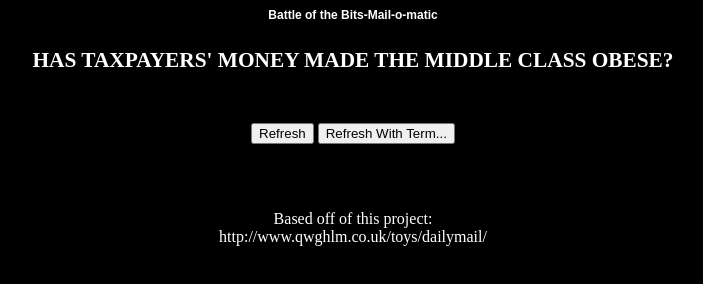
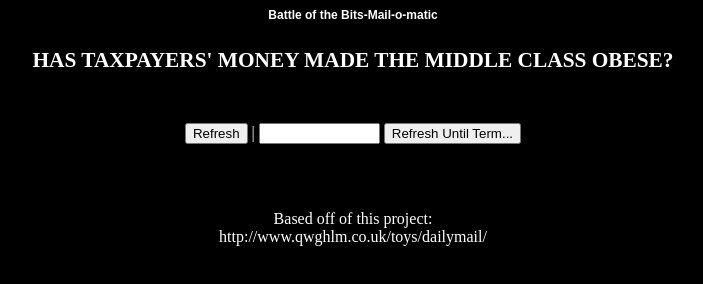
Before and after one commit to soiledbargains/botbmail, a plain HTML site: page index.html in a window 1280 px wide. Shown: the whole page, without its empty margins (287-990 px from the left). Drawn offline with Linux system fonts and the light colour scheme.

```diff
--- a/index.html
+++ b/index.html
@@ -11,17 +11,21 @@
 <h1>Battle of the Bits-Mail-o-matic</h1>
 <br />
 <span id="botbmail_headline">JavaScript is needed for this!!</span>
+<div id="controls">
 <button
 	id="refresh"
 	accesskey="a"
 	onclick="setHeadline()"
 	title="Alt-A or Alt-Shift-A">Refresh</button>
+|
+<input id="termfield" type="text" size="12" />
 <button
 	id="for"
 	accesskey="s"
 	onclick="findHeadline()"
-	title="Alt-S or Alt-Shift-S">Refresh With Term...</button>
+	title="Alt-S or Alt-Shift-S">Refresh Until Term...</button>
 <br /><br />
+</div>
 <span id="statusarea"></span>
 <script type="text/javascript">setHeadline();</script>
 <p>Based off of this project:<br />http://www.qwghlm.co.uk/toys/dailymail/</p>
```
